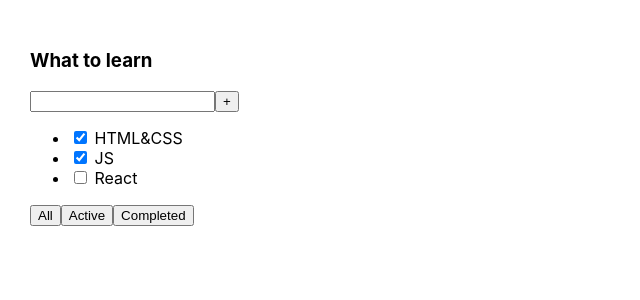
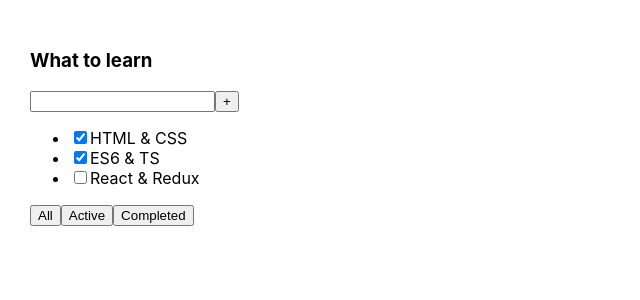
Before and after one commit to Vladnel671/TodoList-React, a React (Create React App) app: page / in a window 1280 px wide. Shown: the top 300 px of the page, without its empty margins (0-640 px from the left). Built offline with nearby package versions, Linux system fonts and the light colour scheme.

Commit message:
decomposed components

```diff
--- a/src/App.tsx
+++ b/src/App.tsx
@@ -1,26 +1,19 @@
 import React from 'react';
 import './App.css';
+import TodoList, {TaskType} from "./TodoList";
 
 function App() {
+    //BLL:
+    const todoListTitle: string = "What to learn"
+    const tasks: Array<TaskType> = [
+        {id: 1, title: "HTML & CSS", isDone: true},
+        {id: 2, title: "ES6 & TS", isDone: true},
+        {id: 3, title: "React & Redux", isDone: false},
+    ]
+    //UI:
     return (
         <div className="App">
-            <div>
-                <h3>What to learn</h3>
-                <div>
-                    <input/>
-                    <button>+</button>
-                </div>
-                <ul>
-                    <li><input type="checkbox" checked={true}/> <span>HTML&CSS</span></li>
-                    <li><input type="checkbox" checked={true}/> <span>JS</span></li>
-                    <li><input type="checkbox" checked={false}/> <span>React</span></li>
-                </ul>
-                <div>
-                    <button>All</button>
-                    <button>Active</button>
-                    <button>Completed</button>
-                </div>
-            </div>
+            <TodoList title={todoListTitle} tasks={tasks}/>
         </div>
     );
 }
--- /dev/null
+++ b/src/TasksList.tsx
@@ -0,0 +1,28 @@
+import React, {FC} from 'react';
+import {TaskType} from "./TodoList";
+
+type TasksListPropsType = {
+    tasks: TaskType[]
+}
+
+const TasksList: FC<TasksListPropsType> = (props): JSX.Element => {
+    const tasksItems: JSX.Element[] | JSX.Element =
+        props.tasks.length
+            ? props.tasks.map((task) => {
+                return (
+                    <li key={task.id}>
+                        <input type="checkbox" checked={task.isDone}/>
+                        <span>{task.title}</span>
+                    </li>
+                )
+            })
+            : <span>Your taskslist is empty</span>
+
+    return (
+        <ul>
+            {tasksItems}
+        </ul>
+    );
+};
+
+export default TasksList;
--- /dev/null
+++ b/src/TodoList.tsx
@@ -0,0 +1,35 @@
+import React, {FC} from 'react';
+import TasksList from "./TasksList";
+
+type TodoListPropsType = {
+    title: string
+    tasks: TaskType[]
+}
+
+export type TaskType = {
+    id: number
+    title: string
+    isDone: boolean
+}
+
+const TodoList: FC<TodoListPropsType> = (props): JSX.Element => {
+    return (
+        <div className={"todolist"}>
+            <h3>{props.title}</h3>
+            <div>
+                <input/>
+                <button>+</button>
+            </div>
+
+            <TasksList tasks={props.tasks}/>
+
+            <div>
+                <button>All</button>
+                <button>Active</button>
+                <button>Completed</button>
+            </div>
+        </div>
+    );
+};
+
+export default TodoList;
```
